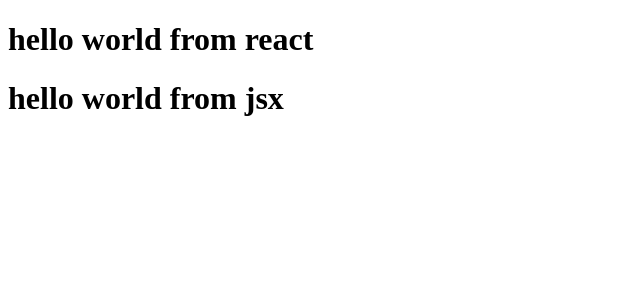
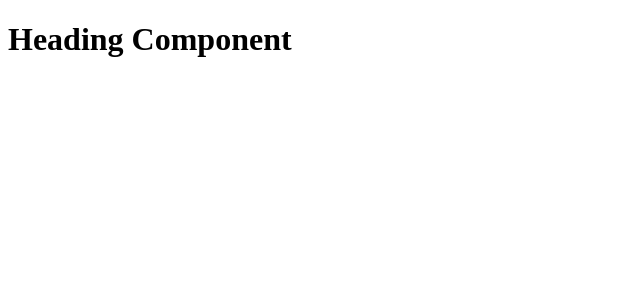
Before and after one commit to pa1kumarCSML/learn-react-dev, a React (Vite) app: page / in a window 1280 px wide. Shown: the top 300 px of the page, without its empty margins (0-640 px from the left). Built offline with nearby package versions, Linux system fonts and the light colour scheme.

Commit message:
react functional components

```diff
--- a/App.js
+++ b/App.js
@@ -2,15 +2,27 @@ import React from "react";
 import ReactDOM from "react-dom/client";
 
 
+// react element
+const jsxHeading = (<h1 id="child">hello world from jsx</h1>);
 
-const jsxHeading = <h1 id="child">hello world from jsx</h1>;
+//react components
+// -> class based - old way
+// -> functional based - new way
 
-const parent = React.createElement("div", { id: "parent" },
-    [
-        React.createElement("h1", { id: "child" }, "hello world from react"),
-        jsxHeading
-    ]);
+
+// functional react component(new way)
+const HeadingComponent = () => (<h1 className="heading">Heading Component</h1>); // mostly used syntax
+
+const HeadingComponent2 = () => {
+    return (
+        <h1 className="heading">Heading Component</h1>
+    )
+};
+
+const HeadingComponent3 = () => <h1 className="heading">Heading Component</h1>; // only one element and also in one line
 
 const root = ReactDOM.createRoot(document.getElementById("root"));
 
-root.render(parent);
+//root.render(jsxHeading);
+
+root.render(<HeadingComponent />);
```
